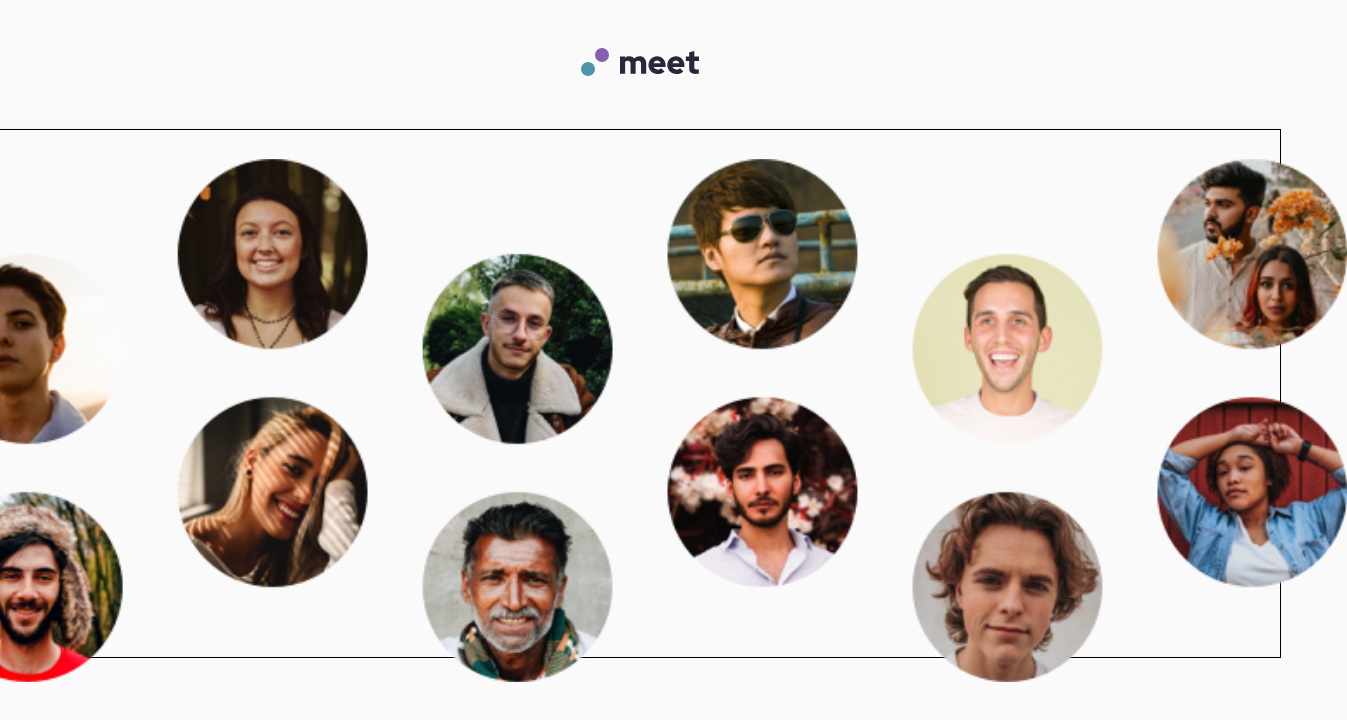
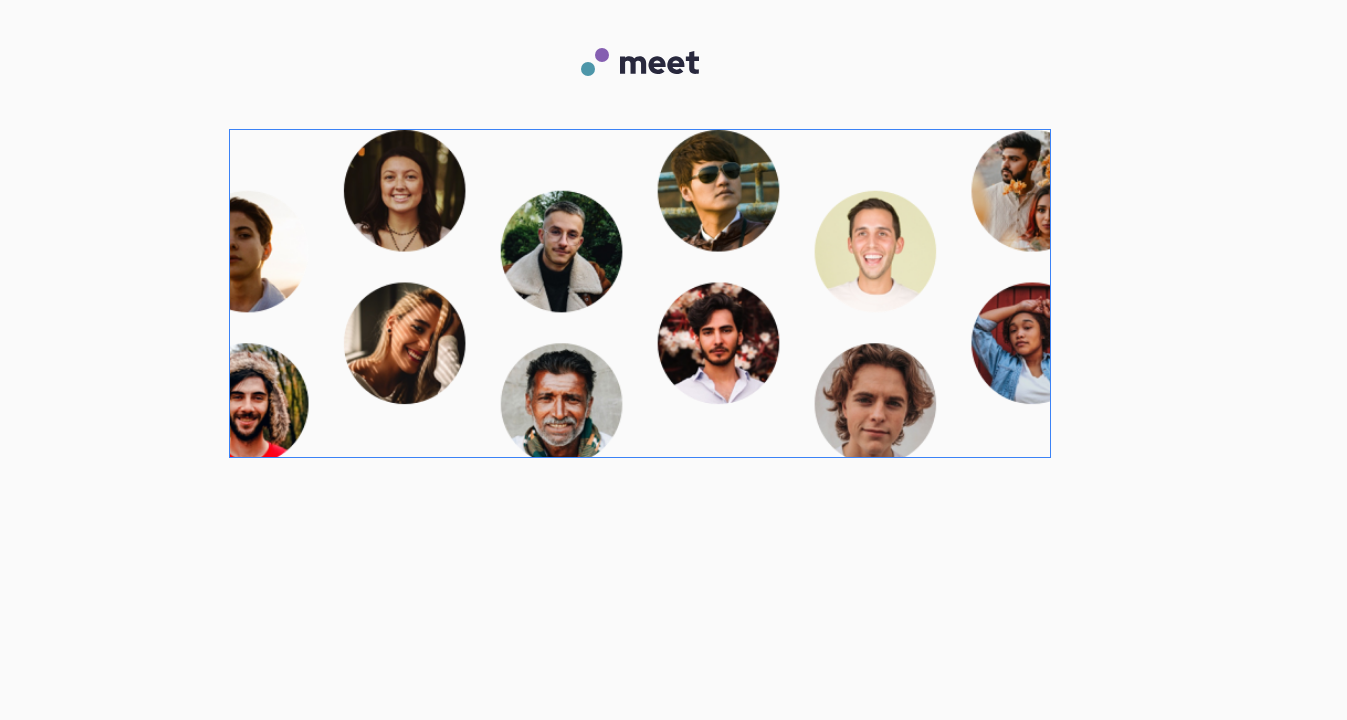
Before and after one commit to DarrickFauvel/fem2407-meet-landing-page-next, a Next.js app: page / in a window 1280 px wide. Shown: the top 720 px of the page, 1347 px wide, since content can reach past the window. Built offline with nearby package versions, Linux system fonts and the light colour scheme.

Commit message:
Adjust hero image

```diff
--- a/app/page.tsx
+++ b/app/page.tsx
@@ -13,9 +13,9 @@ export default function Home() {
         height={28}
         alt="meet logo"
       />
-      <div className="flex justify-center items-center w-full h-full outline outline-1">
+      <div className="overflow-hidden outline outline-1 outline-blue-500">
         <Image
-          className="w-full scale-[110.5%] mt-[54px]"
+          className="w-full pb-6 scale-[110.5%] origin-top"
           src={imageHero}
           width={414}
           height={153}
```
